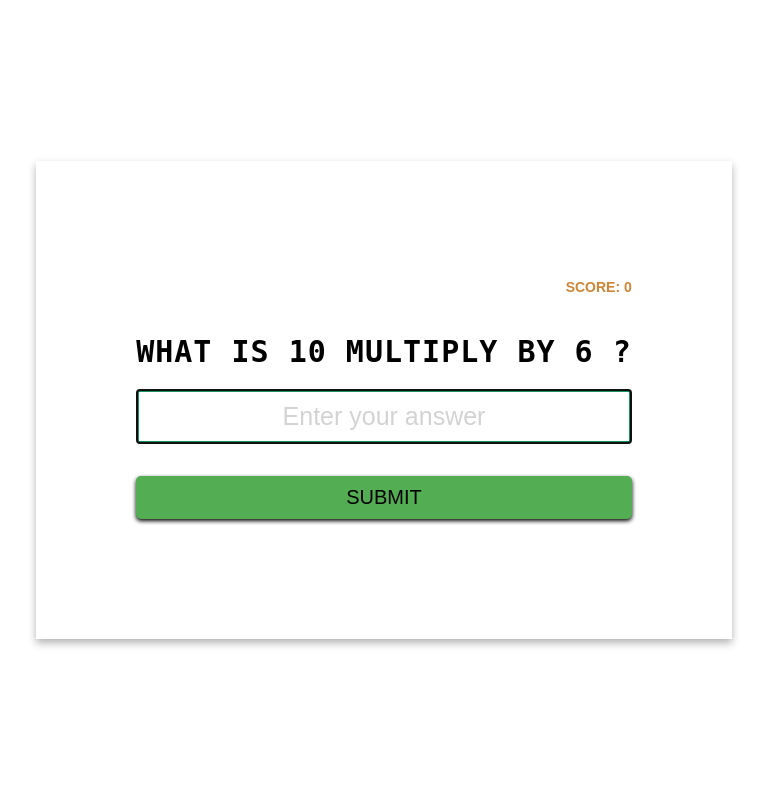
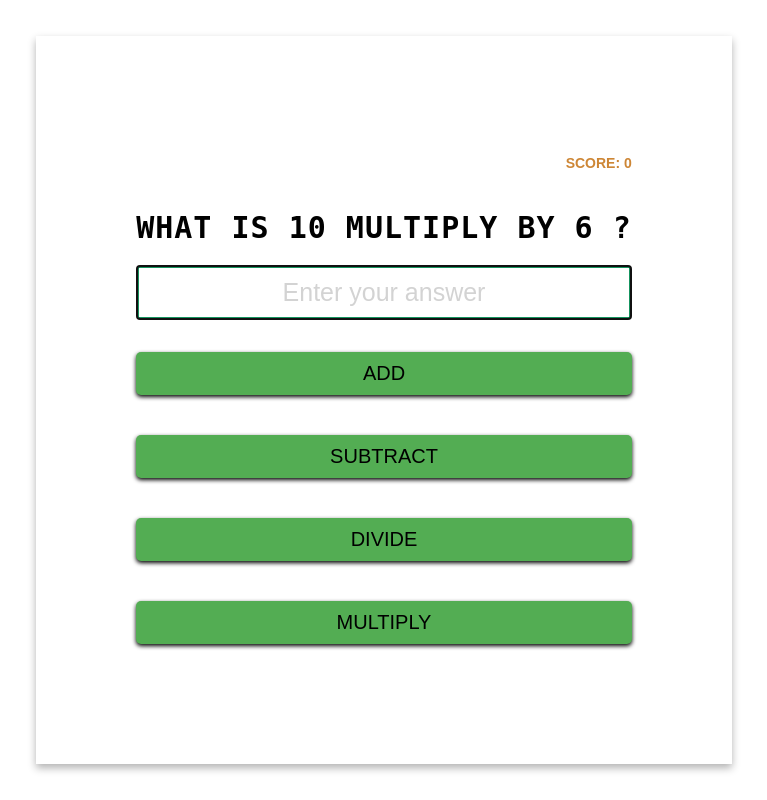
Before and after one commit to bercat/multiplication-board, a plain HTML site: page index.html in a window 1280 px wide. Shown: the whole page, without its empty margins (256-1023 px from the left). Drawn offline with Linux system fonts and the light colour scheme.

Commit message:
edit html with more buttons

```diff
--- a/index.html
+++ b/index.html
@@ -19,8 +19,13 @@
             multiply by <p class="card">1</p>?
         </h1>
         <input type="text" class="input" id="input" placeholder="Enter your answer" autofocus autocomplete="off">
-        <button type="button" class="btn" onclick="onClick()">submit</button>
+
+        <button class="btn" onclick="add()">Add</button>
+        <button class="btn" onclick="subtract()">Subtract</button>
+        <button class="btn" onclick="divide()">Divide</button>
+        <button type="button" class="btn" onclick="multiply()">Multiply</button>
     </form>
+
 
 
     <script src="index.js"></script>
--- a/index.js
+++ b/index.js
@@ -29,7 +29,7 @@ let score = JSON.parse(localStorage.getItem("score"));
 //making the correct answer
 const correctAns = num1 * num2;
 
-function onClick() {
+function multiply() {
 
         // Get the value of the input field with id="input"
         let inputValue = document.getElementById("input").value;
```
